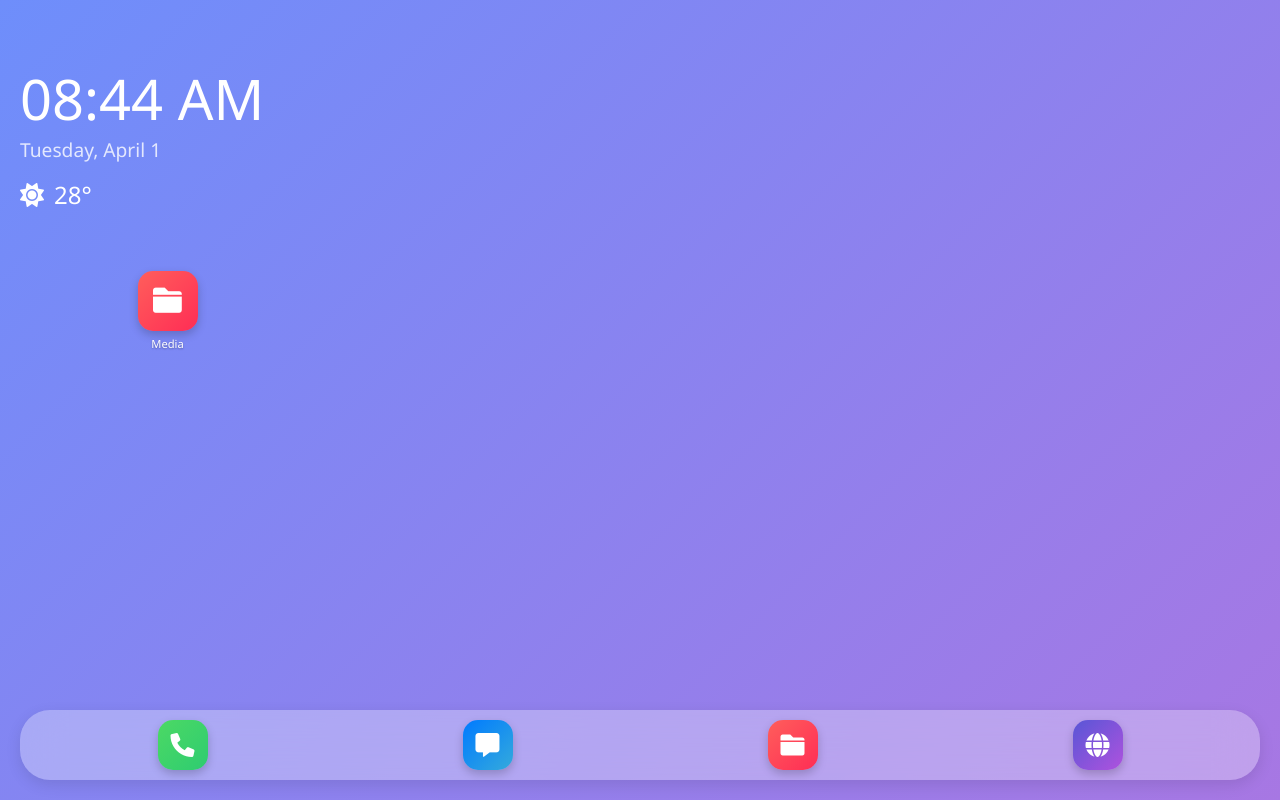
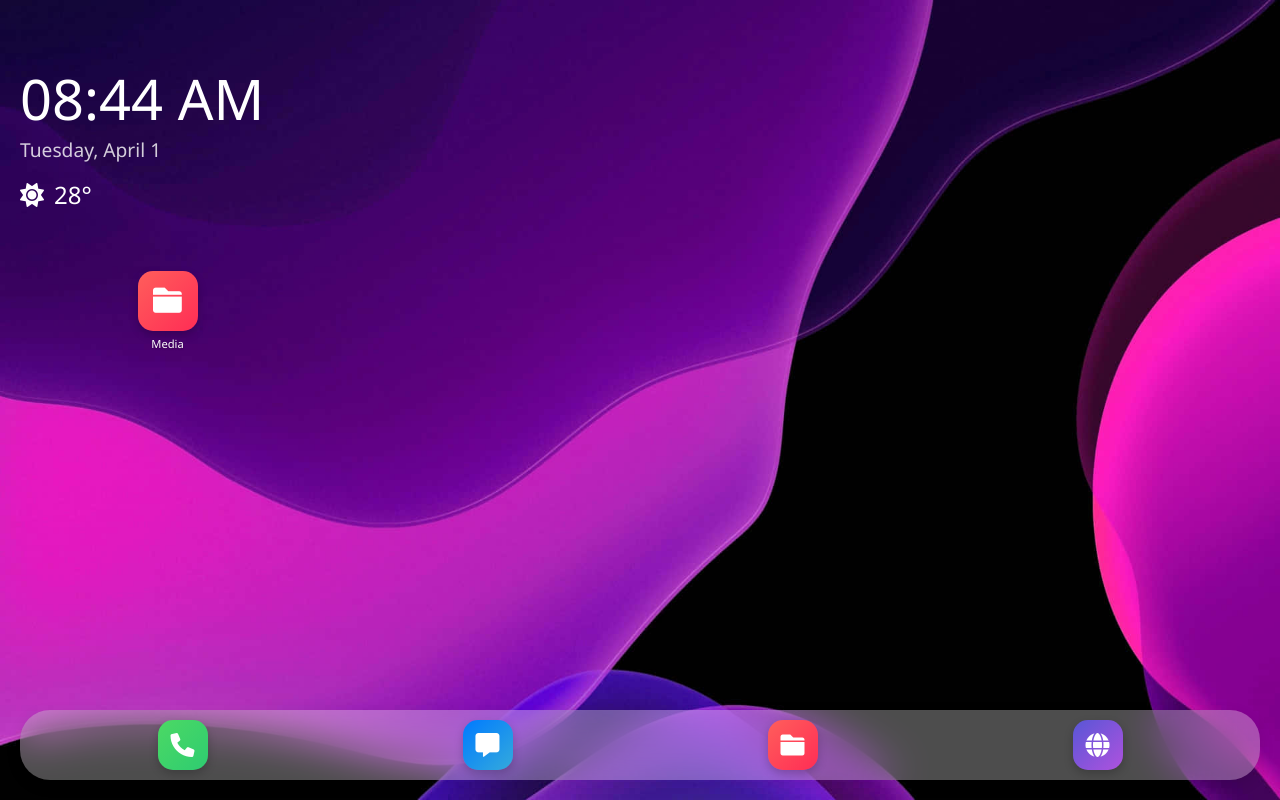
Before and after one commit to devhassan17/Folderlikewebsite, a Flask app: page / in a window 1280 px wide. Run offline with Flask 3, Linux system fonts and the light colour scheme; some libraries are stand-ins or nearby versions.

Commit message:
Add Wallpaper

```diff
--- a/static/css/style.css
+++ b/static/css/style.css
@@ -956,3 +956,10 @@ audio, video {
     margin: 0;
     font-size: 1.5rem;
 }
+
+.wallpaper{
+    width: 100%;
+    height: 100%;
+    margin: 0;
+    padding: 0;
+}
--- a/templates/index.html
+++ b/templates/index.html
@@ -9,7 +9,9 @@
     <body>
 <div class="ios-home-screen">
     <!-- iOS 17 Wallpaper Background -->
-    <div class="ios-wallpaper"></div>
+    <div class="ios-wallpaper">
+        <img class="wallpaper" src="static/Ios wallpaper-2.jpg"></img>
+    </div>
 
     <!-- Lock Screen Widgets -->
     <div class="ios-widgets">
```
Also changed, not shown: static/Ios wallpaper-2.jpg (added).
